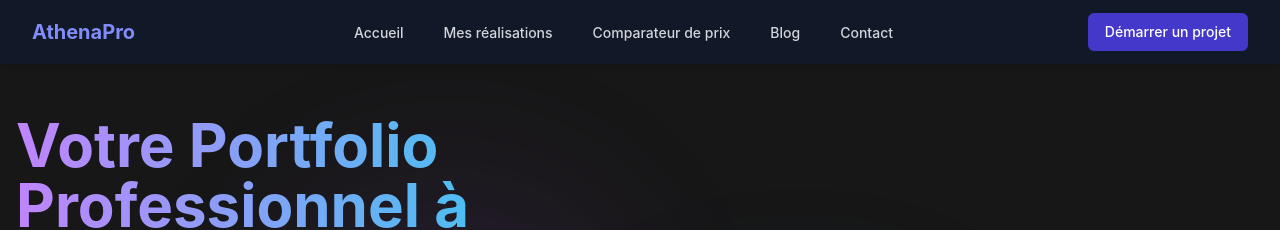
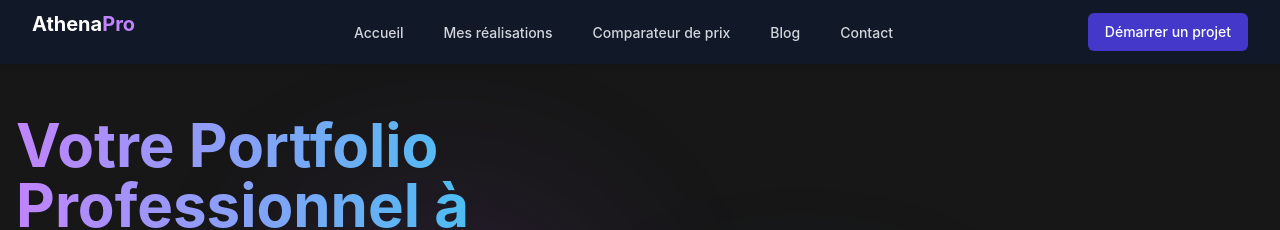
Before and after one commit to Portfolio-professionnal/AthenaPro, a Jekyll site: the page built from Comparatif.html, in a window 1280 px wide. Shown: the top 230 px of the page. Built offline with Jekyll 4.4.1, drawn with Linux system fonts in a browser that asks for light colours; nearby versions of some CDN libraries.

Commit message:
Update Comparatif.html

```diff
--- a/Comparatif.html
+++ b/Comparatif.html
@@ -51,7 +51,7 @@ title: "Blog AthenaPro"
                 <div class="flex justify-between h-16">
                     <!-- Logo -->
                     <div class="flex-shrink-0 flex items-center">
-                        <a href="https://portfolio-professionnal.github.io/AthenaPro/index.html" class="font-bold text-xl text-indigo-400">AthenaPro</a>
+                        <a href="https://portfolio-professionnal.github.io/AthenaPro/index.html" class="text-xl font-bold text-white mb-4">Athena<span class="text-purple-400">Pro</span></a>
                     </div>
 
                     <!-- Desktop Navigation -->
```
